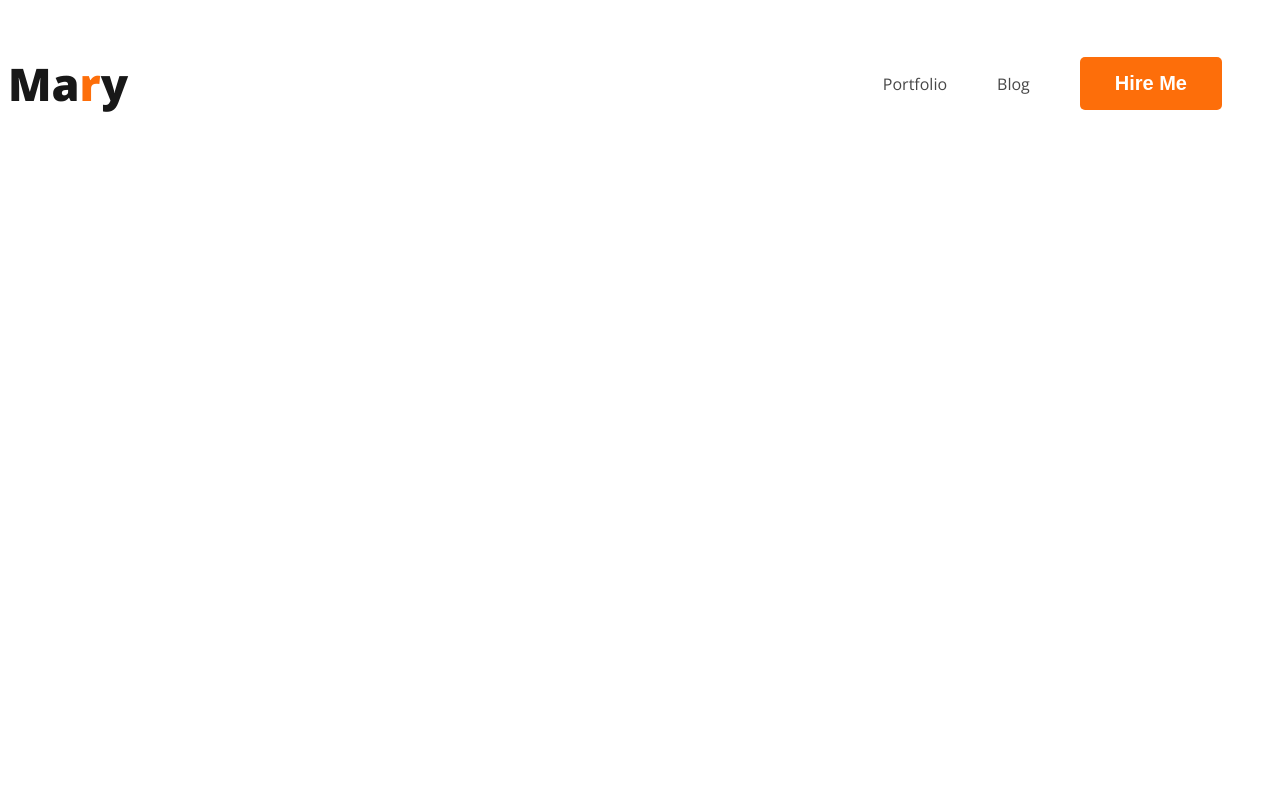
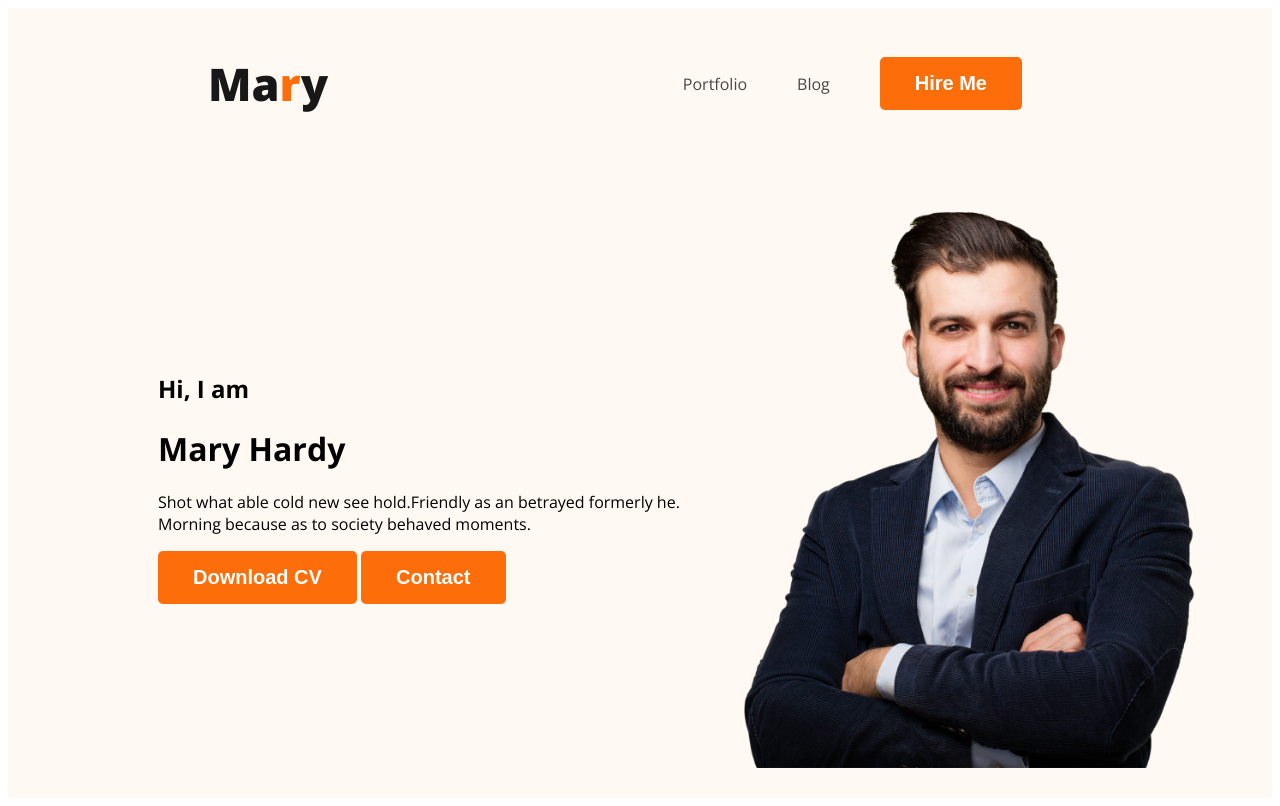
Before and after one commit to abulhossainofficial/Developer_portfolio, a plain HTML site: page index.html in a window 1280 px wide. Drawn offline with nearby package versions, Linux system fonts and the light colour scheme.

Commit message:
header img add

```diff
--- a/index.html
+++ b/index.html
@@ -13,7 +13,7 @@
     <link rel="stylesheet" href="./style/portfolio.css" />
   </head>
   <body>
-    <header>
+    <header class="header">
       <nav>
         <h3 class="nav-titel">Ma<span class="text-primary">r</span>y</h3>
         <ul>
@@ -22,6 +22,19 @@
           <li><button class="btn-primary">Hire Me</button></li>
         </ul>
       </nav>
+      <div class="banner">
+        <div>
+          <h2 class="banner-get">Hi, I am</h2>
+          <h1 class="banner-title">Mary Hardy</h1>
+          <p>
+            Shot what able cold new see hold.Friendly as an betrayed formerly
+            he. Morning because as to society behaved moments.
+          </p>
+          <button class="btn-primary">Download CV</button>
+          <button class="btn-primary">Contact</button>
+        </div>
+        <img class="profile-pic" src="./images/hardy.png" alt="" />
+      </div>
     </header>
     <main></main>
     <footer></footer>
--- a/style/portfolio.css
+++ b/style/portfolio.css
@@ -6,6 +6,7 @@ nav {
   display: flex;
   justify-content: space-between;
   align-items: center;
+  margin: 0 200px;
 }
 .text-primary {
   color: #fd6e0a;
@@ -38,3 +39,17 @@ nav a {
   text-decoration: none;
   color: #474747;
 }
+
+.header {
+  background-color: #fff8f3;
+}
+
+.banner {
+  padding: 30px 70px 30px 150px;
+  display: flex;
+  align-items: center;
+}
+
+.banner .profile-pic {
+  width: 500px;
+}
```
